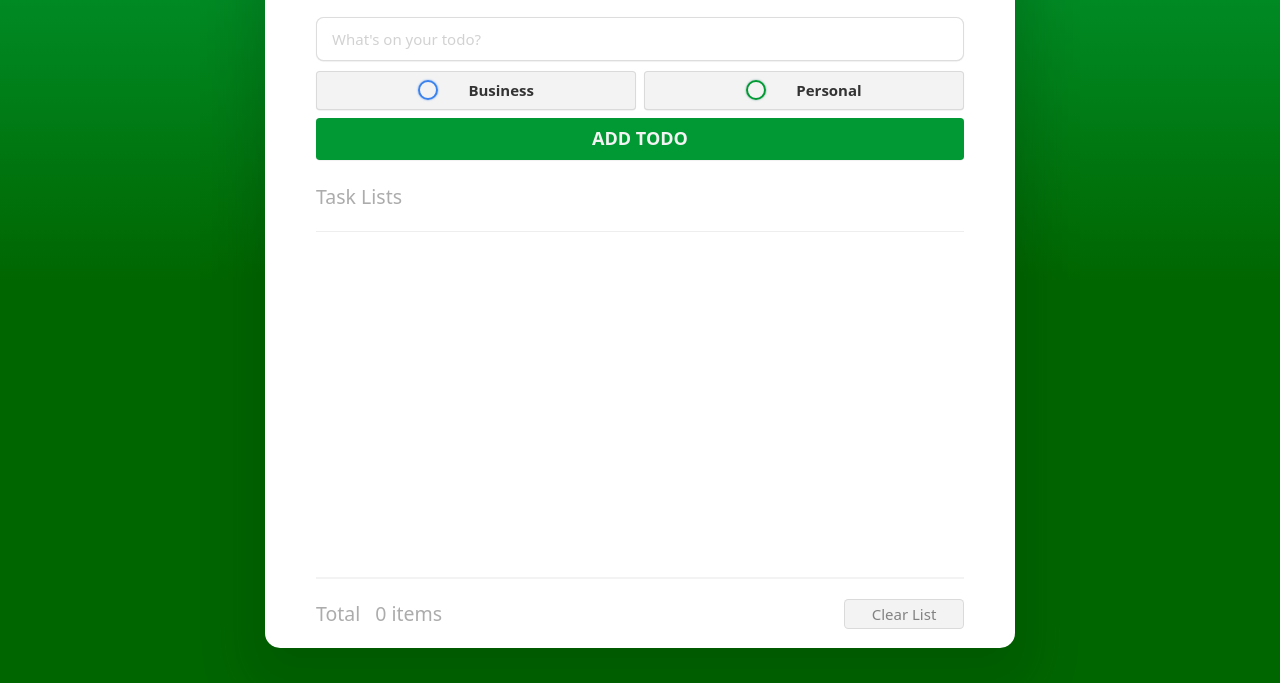
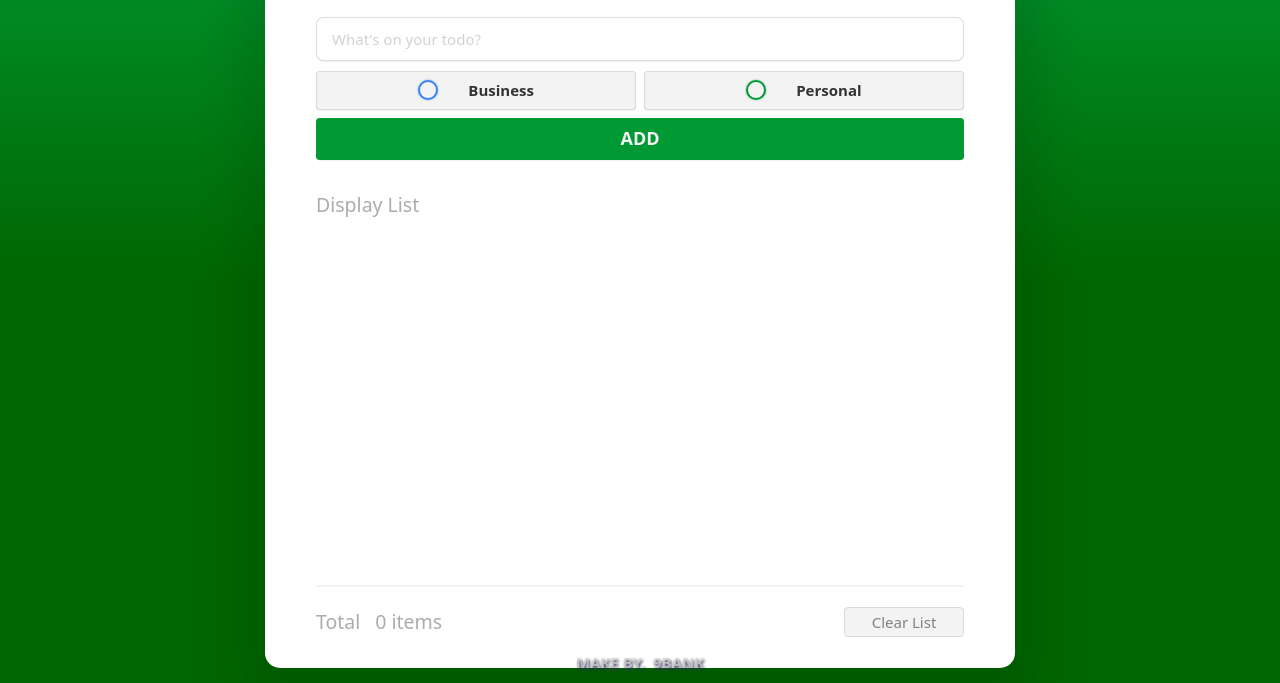
Before and after one commit to 9Bank-Git/Git-Hib_Developers, a plain HTML site: page index.html in a window 1280 px wide. Shown: the part 117-800 px from the top of the page. Drawn offline with nearby package versions, Linux system fonts and the light colour scheme; a web font is replaced by a local one.

Commit message:
last update

```diff
--- a/index.html
+++ b/index.html
@@ -27,13 +27,12 @@
               <span class="bubble personal"></span><span>Personal</span>
             </label>
           </div>
-          <input type="submit" value="Add todo" />
+          <button type="submit">ADD</button>
         </form>
       </div>
       <!-- Task Lists -->
       <main class="main">
-        <p>Task Lists</p>
-        <hr>
+        <p>Display List</p>
         <div class="todo-list">
           <div class="list" id="todo-list"></div>
         </div>
@@ -46,6 +45,9 @@
       </div>
     </section>
   </div>
+  <footer class="footer">
+    <p>MAKE BY.</p><p>9BANK</p>
+  </footer>
   <script src="script.js"></script>
 </body>
 </html>
--- a/script.js
+++ b/script.js
@@ -89,6 +89,7 @@ function DisplayList() {
       localStorage.setItem("TodoContent", JSON.stringify(TodoContent));
       DisplayList();
     });
+
     // <-- Edit Input -->
     edit.addEventListener("click", (e) => {
       e.preventDefault();
--- a/style.css
+++ b/style.css
@@ -39,7 +39,7 @@ body {
 }
 
 .container {
-	height: 720px;
+	height: 740px;
 	width: 750px;
 	display: block;
 	flex-direction: column;
@@ -93,7 +93,7 @@ input[type="text"]::placeholder {
 
 .create-todo .options {
 	display: grid;
-	grid-template-columns: repeat(2,auto);
+	grid-template-columns: repeat(2, 1fr);
 	flex-direction: column;
 	grid-gap: 0.5rem;
 	align-items: center;
@@ -165,7 +165,7 @@ input:checked ~ .bubble::after {
 	font-size: 1rem;
 }
 
-.create-todo input[type="submit"] {
+.create-todo button[type="submit"] {
 	display: block;
 	width: 100%;
 	font-size: 1.2rem;
@@ -185,24 +185,26 @@ input:checked ~ .bubble::after {
 }
 
 main {
-	margin-top: 1.5rem;
+	margin-top: 2rem;
+	margin-bottom: 2rem;
 }
 
 .todo-list .list {
-	display: block;
+	display: grid;
+	row-gap: 10px;
 	flex-direction: column;
 	overflow-y: scroll ;
+	margin-top: 1.1rem;
 }
 
 .todo-list .todo-item {
-	height: 3.5rem;
+	height: 56px;
 	display: flex;
 	align-items: center;
 	background-color: var(--light);
 	padding-left: 1.5rem;
 	border-radius: 0.5rem;
 	box-shadow: var(--shadow);
-	margin-bottom: 0.75rem;
 	margin-right: 0.5rem;
 	cursor: pointer;
 }
@@ -253,7 +255,13 @@ main {
 .todo-item .actions .edit {
 	padding: 0.2rem 0.2rem;
 	width: 4rem;
-	background-color: var(--primary);
+	background-color: var(--personal);
+}
+
+.todo-item .actions .edit::after {
+	padding: 0.2rem 0.2rem;
+	width: 4rem;
+	background-color: var(--blue);
 }
 
 .todo-item .actions .delete {
@@ -274,7 +282,6 @@ main {
 }
 
 .counter-container {
-	/* height: 3rem; */
 	display: flex;
 	align-self: center;
 	justify-content: space-between;
@@ -299,9 +306,24 @@ main {
 	transition: 0.2s ease-in-out;
 }
 
+.footer {
+	position: fixed;
+	display: flex;
+	font-size: 30px;
+	gap: 0.5rem;
+	bottom: 0;
+}
+
+.footer p {
+	font-size: 1rem;
+	font-weight: bolder;
+	text-shadow: 1px 2px 3px #313154;
+	color: var(--light-grey);
+}
+
 .list {
 	-ms-overflow-style: thin;
-	height: 310px;
+	height: 320px;
 }
 
 .list::-webkit-scrollbar {
```
